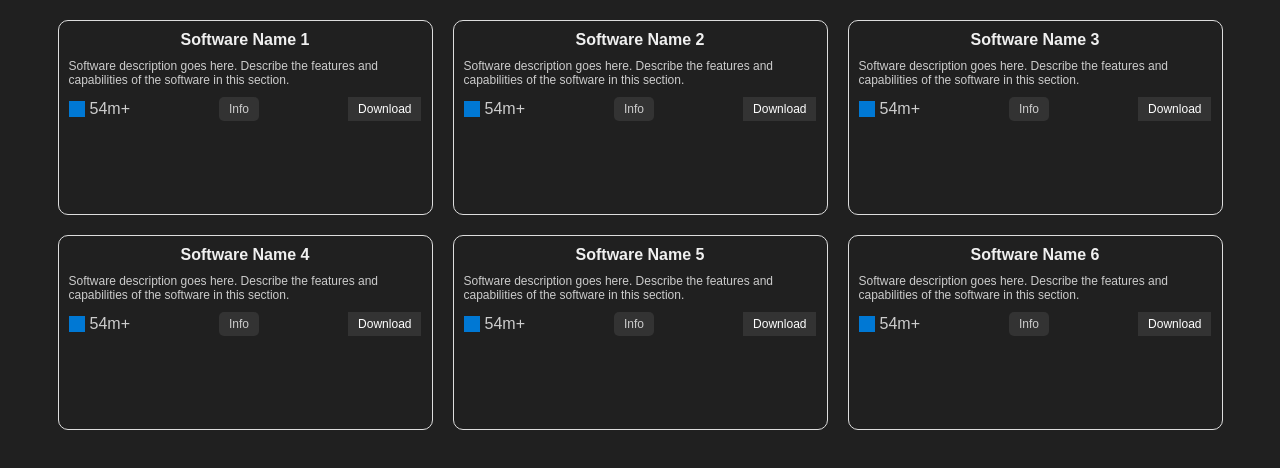
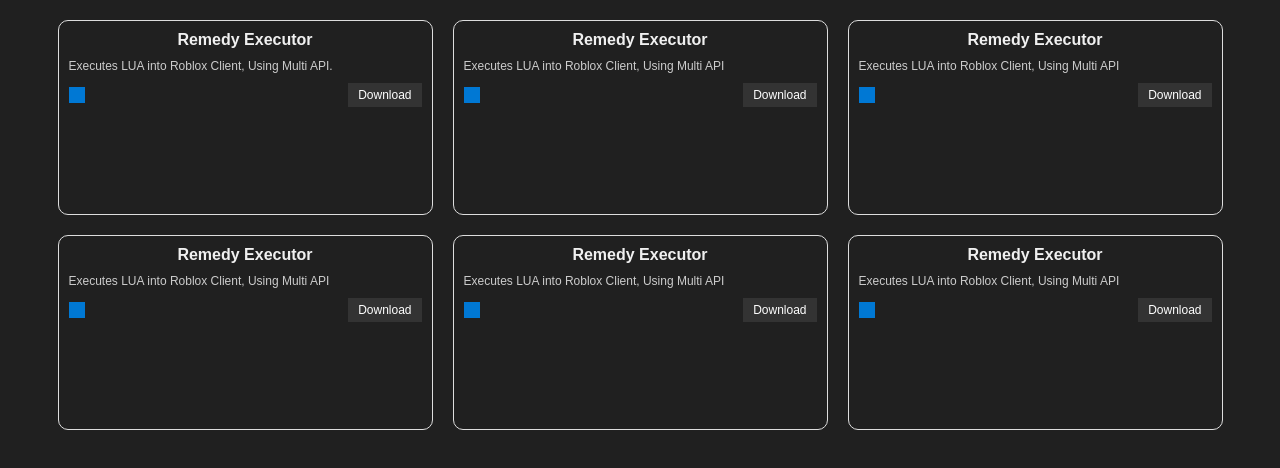
Before and after one commit to ffavex/Remedy-Softworks, a plain HTML site: page software.html in a window 1280 px wide. Drawn offline with Linux system fonts and the light colour scheme.

Commit message:
Update software.html

```diff
--- a/software.html
+++ b/software.html
@@ -13,19 +13,15 @@
             <div class="round border1 downloadOption">
                 <div>
                     <div class="round thumbnail">
-                        <h2 class="downloadTitle">Software Name 1</h2>
+                        <h2 class="downloadTitle">Remedy Executor</h2>
                     </div>
-                    <p class="description">Software description goes here. Describe the features and capabilities of the software in this section.</p>
+                    <p class="description">Executes LUA into Roblox Client, Using Multi API.</p>
                 </div>
                 <div class="download_metadata verticalCenter">
                     <div class="verticalCenter">
-                        <span class="windows" title="Available on Windows PC"></span>
-                        <p class="verticalCenter"><span class="icon-download"></span>54m+</p>
+                        <span class="windows" title="Available on Windows"></span>
                     </div>
-                    <a class="moreinfo-card-button" href="/dinfo/Software1" title="Learn more about Software Name 1">
-                        <p>Info</p>
-                    </a>
-                    <a class="lessRound release-card-button" href="/d/Software1" title="Download Software Name 1">Download</a>
+                    <a class="lessRound release-card-button" href="NotFinished" title="Download Remedy Executor">Download</a>
                 </div>
             </div>
 
@@ -33,19 +29,15 @@
               <div class="round border1 downloadOption">
                 <div>
                     <div class="round thumbnail">
-                        <h2 class="downloadTitle">Software Name 2</h2>
+                        <h2 class="downloadTitle">Remedy Executor</h2>
                     </div>
-                    <p class="description">Software description goes here. Describe the features and capabilities of the software in this section.</p>
+                    <p class="description">Executes LUA into Roblox Client, Using Multi API</p>
                 </div>
                 <div class="download_metadata verticalCenter">
                     <div class="verticalCenter">
-                        <span class="windows" title="Available on Windows PC"></span>
-                        <p class="verticalCenter"><span class="icon-download"></span>54m+</p>
+                        <span class="windows" title="Available on Windows"></span>
                     </div>
-                    <a class="moreinfo-card-button" href="/dinfo/Software2" title="Learn more about Software Name 2">
-                        <p>Info</p>
-                    </a>
-                    <a class="lessRound release-card-button" href="/d/Software2" title="Download Software Name 2">Download</a>
+                    <a class="lessRound release-card-button" href="/d/Software1" title="Download Software Name 1">Download</a>
                 </div>
             </div>
 
@@ -53,19 +45,15 @@
               <div class="round border1 downloadOption">
                 <div>
                     <div class="round thumbnail">
-                        <h2 class="downloadTitle">Software Name 3</h2>
+                        <h2 class="downloadTitle">Remedy Executor</h2>
                     </div>
-                    <p class="description">Software description goes here. Describe the features and capabilities of the software in this section.</p>
+                    <p class="description">Executes LUA into Roblox Client, Using Multi API</p>
                 </div>
                 <div class="download_metadata verticalCenter">
                     <div class="verticalCenter">
-                        <span class="windows" title="Available on Windows PC"></span>
-                        <p class="verticalCenter"><span class="icon-download"></span>54m+</p>
+                        <span class="windows" title="Available on Windows"></span>
                     </div>
-                    <a class="moreinfo-card-button" href="/dinfo/Software3" title="Learn more about Software Name 3">
-                        <p>Info</p>
-                    </a>
-                    <a class="lessRound release-card-button" href="/d/Software3" title="Download Software Name 3">Download</a>
+                    <a class="lessRound release-card-button" href="/d/Software1" title="Download Software Name 1">Download</a>
                 </div>
             </div>
 
@@ -73,39 +61,30 @@
               <div class="round border1 downloadOption">
                 <div>
                     <div class="round thumbnail">
-                        <h2 class="downloadTitle">Software Name 4</h2>
+                        <h2 class="downloadTitle">Remedy Executor</h2>
                     </div>
-                    <p class="description">Software description goes here. Describe the features and capabilities of the software in this section.</p>
+                    <p class="description">Executes LUA into Roblox Client, Using Multi API</p>
                 </div>
                 <div class="download_metadata verticalCenter">
                     <div class="verticalCenter">
-                        <span class="windows" title="Available on Windows PC"></span>
-                        <p class="verticalCenter"><span class="icon-download"></span>54m+</p>
+                        <span class="windows" title="Available on Windows"></span>
                     </div>
-                    <a class="moreinfo-card-button" href="/dinfo/Software4" title="Learn more about Software Name 4">
-                        <p>Info</p>
-                    </a>
-                    <a class="lessRound release-card-button" href="/d/Software4" title="Download Software Name 4">Download</a>
+                    <a class="lessRound release-card-button" href="/d/Software1" title="Download Software Name 1">Download</a>
                 </div>
             </div>
-
             <!-- Software Card 5 -->
              <div class="round border1 downloadOption">
                 <div>
                     <div class="round thumbnail">
-                        <h2 class="downloadTitle">Software Name 5</h2>
+                        <h2 class="downloadTitle">Remedy Executor</h2>
                     </div>
-                    <p class="description">Software description goes here. Describe the features and capabilities of the software in this section.</p>
+                    <p class="description">Executes LUA into Roblox Client, Using Multi API</p>
                 </div>
                 <div class="download_metadata verticalCenter">
                     <div class="verticalCenter">
-                        <span class="windows" title="Available on Windows PC"></span>
-                        <p class="verticalCenter"><span class="icon-download"></span>54m+</p>
+                        <span class="windows" title="Available on Windows"></span>
                     </div>
-                    <a class="moreinfo-card-button" href="/dinfo/Software5" title="Learn more about Software Name 5">
-                        <p>Info</p>
-                    </a>
-                    <a class="lessRound release-card-button" href="/d/Software5" title="Download Software Name 5">Download</a>
+                    <a class="lessRound release-card-button" href="/d/Software1" title="Download Software Name 1">Download</a>
                 </div>
             </div>
 
@@ -113,19 +92,15 @@
               <div class="round border1 downloadOption">
                 <div>
                     <div class="round thumbnail">
-                        <h2 class="downloadTitle">Software Name 6</h2>
+                        <h2 class="downloadTitle">Remedy Executor</h2>
                     </div>
-                    <p class="description">Software description goes here. Describe the features and capabilities of the software in this section.</p>
+                    <p class="description">Executes LUA into Roblox Client, Using Multi API</p>
                 </div>
                 <div class="download_metadata verticalCenter">
                     <div class="verticalCenter">
-                        <span class="windows" title="Available on Windows PC"></span>
-                        <p class="verticalCenter"><span class="icon-download"></span>54m+</p>
+                        <span class="windows" title="Available on Windows"></span>
                     </div>
-                    <a class="moreinfo-card-button" href="/dinfo/Software6" title="Learn more about Software Name 6">
-                        <p>Info</p>
-                    </a>
-                    <a class="lessRound release-card-button" href="/d/Software6" title="Download Software Name 6">Download</a>
+                    <a class="lessRound release-card-button" href="/d/Software1" title="Download Software Name 1">Download</a>
                 </div>
             </div>
         </div>
```
Lines whose indentation alone changed are shown as unchanged.
